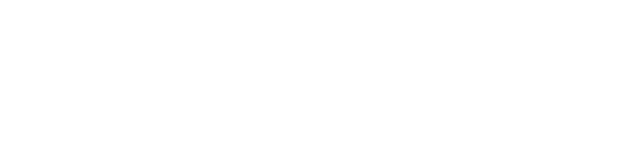
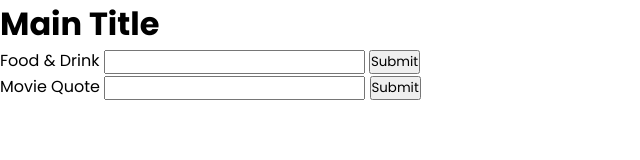
Before and after one commit to CA-G12/API-Project-Tariq, a plain HTML site: page index.html in a window 1280 px wide. Shown: the whole page, without its empty margins (0-640 px from the left). Drawn offline with Linux system fonts and the light colour scheme.

Commit message:
add a form that have a label and input and button related #3

```diff
--- a/index.html
+++ b/index.html
@@ -8,6 +8,28 @@
     <title>Food & Drink</title>
 </head>
 <body>
+    <!-- --------------------------------- Start About Header ---------------------------------  -->
+    <header>
+        <h1>Main Title</h1>
+    </header>
+    <!-- --------------------------------- End About Header ---------------------------------  -->
+    <!-- --------------------------------- Start About Main ---------------------------------  -->
+    <main>
+        <form class="form" action="#">
+            <div class="secInForm">
+                <label for="firstInput"> Food & Drink </label>
+                <input type="text" id="firstInput" name="firstInput">
+                <button>Submit</button>
+            </div>
+            <div class="secInForm">
+                <label for="secondeInput"> Movie Quote </label>
+                <input type="text" id="secondeInput" name="secondeInput">
+                <button>Submit</button>
+            </div>
+
+        </form>
+    </main>
+    <!-- --------------------------------- End About Main ---------------------------------  -->
 
 </body>
 </html>
```
